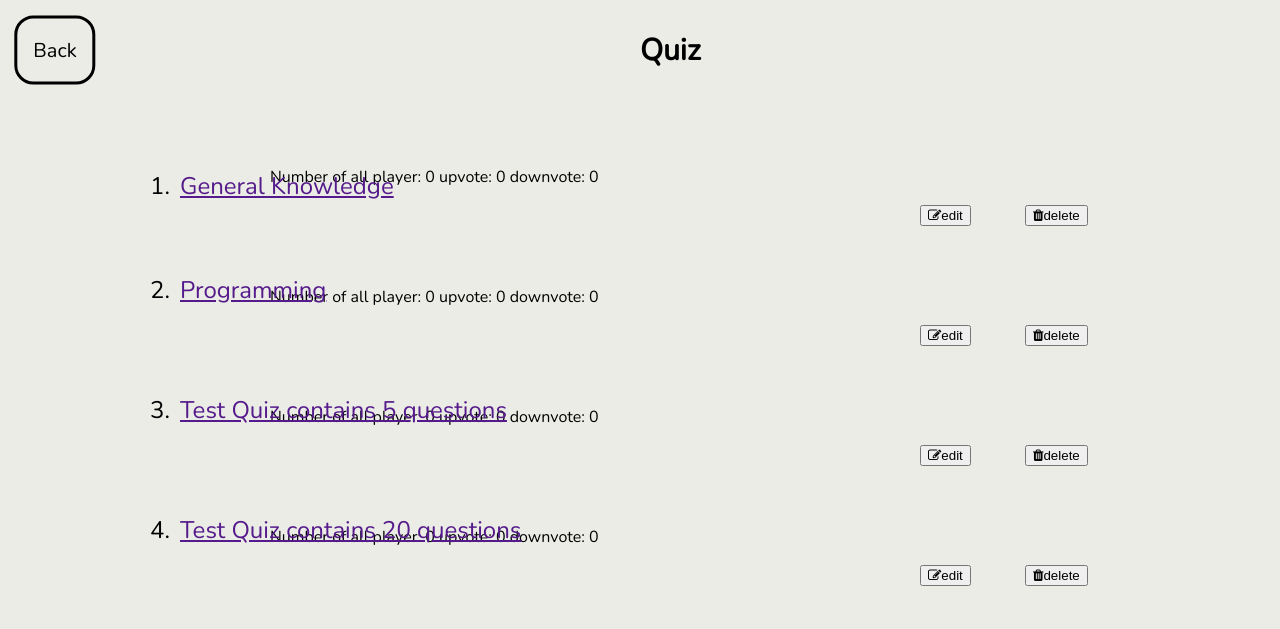
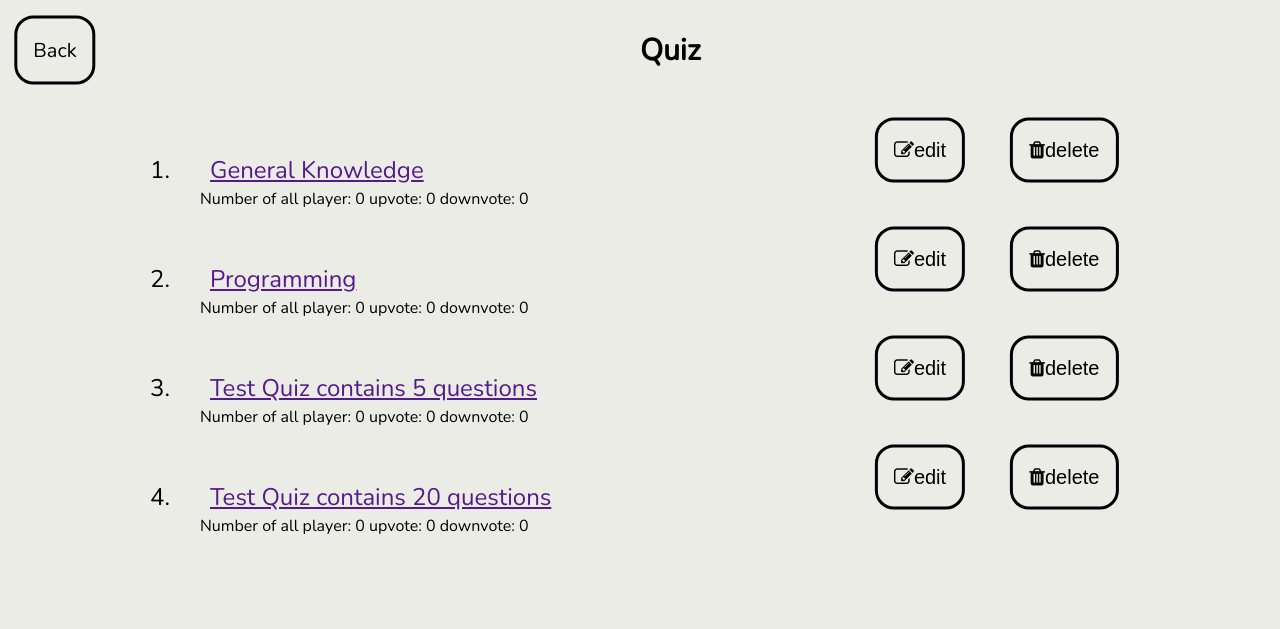
Before and after one commit to NutthanichN/Quizer, a Django app: template quizer_game/templates/quizer_game/user-profile.html in a window 1280 px wide. Shown: the part 70-699 px from the top of the page. Run offline with Django 3.2, Linux system fonts and the light colour scheme; the template is opened without the code that fills it: values that come from a table or form of the project are taken from there, others are empty; data comes from the database, SQL or seed files in the repository; some libraries are stand-ins or nearby versions.

Commit message:
modify navbar

```diff
--- a/quizer_game/static/quizer_game/styles/user-profile.css
+++ b/quizer_game/static/quizer_game/styles/user-profile.css
@@ -4,7 +4,6 @@
 html,
 
 body {
-
   margin: 0;
   background: #eaece5;
   font-family: 'Nunito', serif;
@@ -49,7 +48,6 @@ td {
   left:25%;
 }
 
-
 .top a{
   -webkit-transform: translate(-50%, -50%);
           transform: translate(-50%, -50%);
@@ -61,7 +59,6 @@ td {
   border-radius: 19px;
   border: solid white;
 }
-
 
 .top a:hover{
   background: #eaece5;
@@ -76,7 +73,6 @@ td {
   position: absolute;
   top: 55%;
   left: 95%;
-
 }
 
 .create {
@@ -101,6 +97,7 @@ td {
           transform: translate(-50%, -50%);
   color: white;
 }
+
 .email a:visited  {
   color: white;
 }
@@ -108,7 +105,6 @@ td {
 .email a:hover{
   color: #00FFFF;
 }
-
 
 .login {
   position: absolute;
@@ -130,16 +126,15 @@ td {
   font-size: 20px;
   border-radius: 19px;
   border: solid black;
+}
 
-}
 #back a:hover {
   background: #25274d;
   color: white;
   border: solid black;
 }
 
-
-.navbar a {
+.navbar button {
   -webkit-transform: translate(-50%, -50%);
           transform: translate(-50%, -50%);
   color: black;
@@ -152,7 +147,7 @@ td {
   border-radius: 19px;
 }
 
-.navbar a:hover {
+.navbar button:hover {
   background: #25274d;
   color: white;
   border: solid black;
@@ -169,8 +164,15 @@ td {
 #question {
   position: absolute;
   margin-top:4px;
-  margin-left: -90px;
+  margin-left: -60px;
   font-size: 24px;
+}
+
+#information {
+  position: absolute;
+  margin-top:38px;
+  margin-left: -70px;
+  font-size: 16px;
 }
 
 #edit {
@@ -183,7 +185,7 @@ td {
   margin-left: 50px;
 }
 
-#yes{
+#yes {
   background-color: #4CAF50;
   border: none;
   color: white;
@@ -191,7 +193,7 @@ td {
   border-radius: 19px;
 }
 
-#no{
+#no {
   background-color: #f44336;
   border: none;
   color: white;
```
